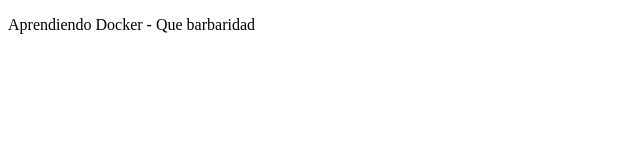
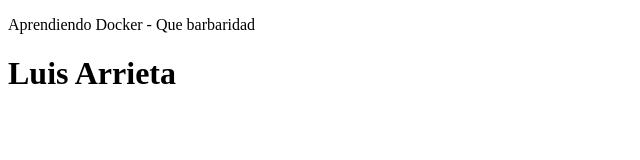
Before and after one commit to larrietacohen/docker, a plain HTML site: page index.html in a window 1280 px wide. Shown: the whole page, without its empty margins (0-640 px from the left). Drawn offline with Linux system fonts and the light colour scheme.

Commit message:
✨ SRE-101: Add new html h1

```diff
--- a/index.html
+++ b/index.html
@@ -8,5 +8,6 @@
 </head>
 <body>
     <p>Aprendiendo Docker - Que barbaridad</p>
+    <h1>Luis Arrieta</h1>
 </body>
 </html>
```
